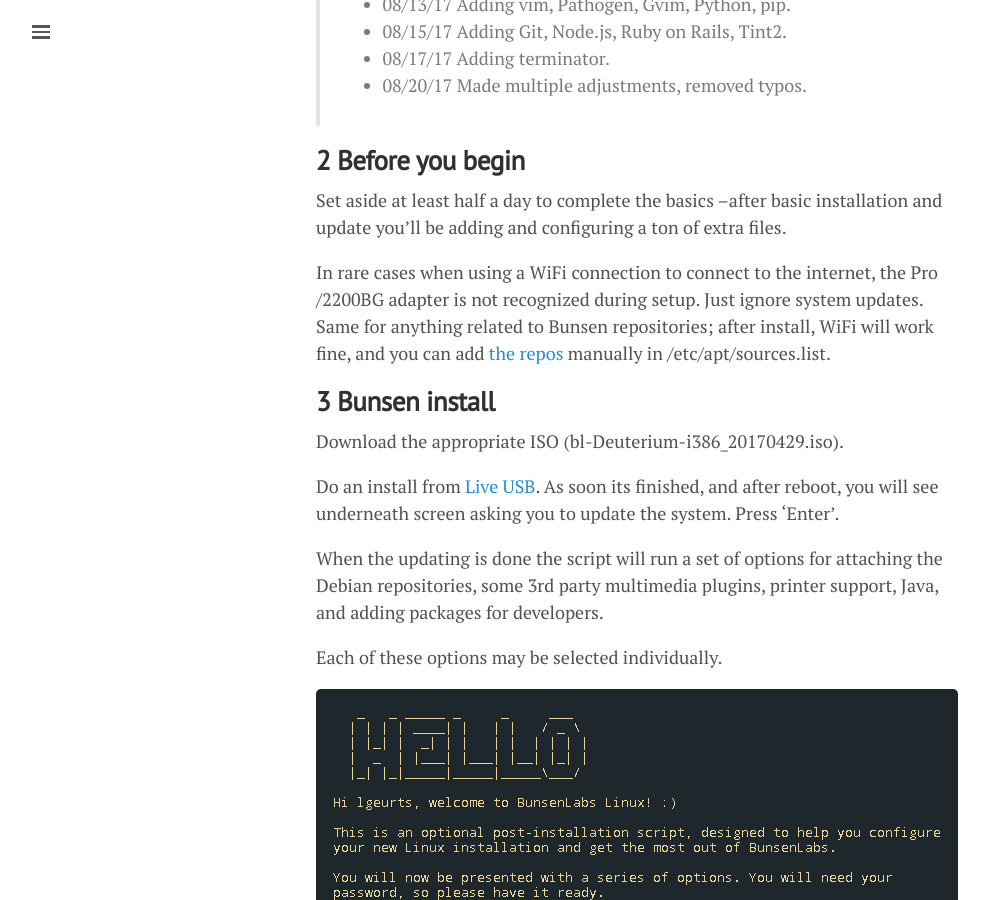
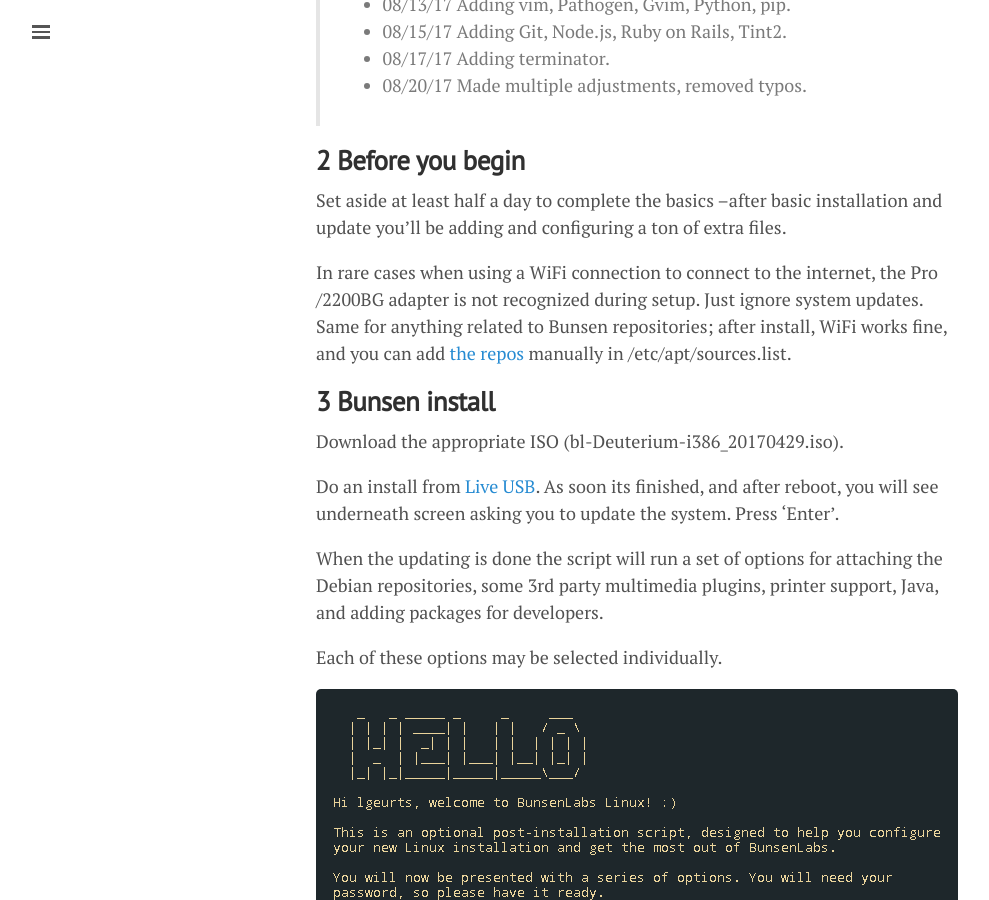
Before and after one commit to lgeurts/lgeurts.github.io, a Jekyll site: the page built from _posts/2017-07-11-bunsenlabs-linux-setup-notes-for dell-inspiron-6000.md, in a window 1280 px wide and 900 px high, scrolled down 1481 px. Shown: the whole window, without its empty margins (0-989 px from the left). Built offline with Jekyll 4.4.1, drawn with Linux system fonts in a browser that asks for light colours; nearby versions of some CDN libraries; comment, search, counter and statistics services are not loaded.

Commit message:
Update section 2 #44

```diff
--- a/_posts/2017-07-11-bunsenlabs-linux-setup-notes-for dell-inspiron-6000.md
+++ b/_posts/2017-07-11-bunsenlabs-linux-setup-notes-for dell-inspiron-6000.md
@@ -41,7 +41,7 @@
 
 Set aside at least half a day to complete the basics –after basic installation and update you'll be adding and configuring a ton of extra files.
 
-In rare cases when using a WiFi connection to connect to the internet, the Pro /2200BG adapter is not recognized during setup. Just ignore system updates. Same for anything related to Bunsen repositories; after install, WiFi will work fine, and you can add [the repos](https://forums.bunsenlabs.org/viewtopic.php?id=1526) manually in /etc/apt/sources.list.
+In rare cases when using a WiFi connection to connect to the internet, the Pro /2200BG adapter is not recognized during setup. Just ignore system updates. Same for anything related to Bunsen repositories; after install, WiFi works fine, and you can add [the repos](https://forums.bunsenlabs.org/viewtopic.php?id=1526) manually in /etc/apt/sources.list.
 
 **3 Bunsen install**
 ---------------------
```
